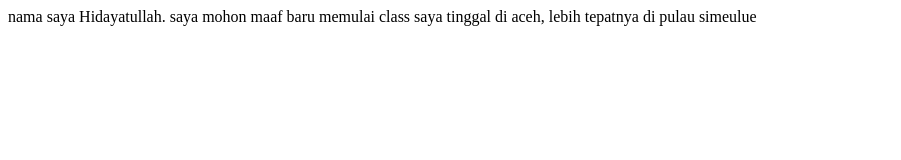
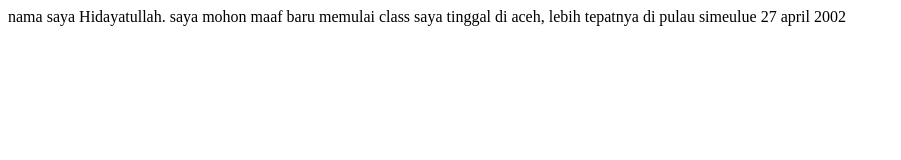
Before and after one commit to hidayath2/new-project-laravel, a plain HTML site: page index.html in a window 1280 px wide. Shown: the whole page, without its empty margins (0-901 px from the left). Drawn offline with Linux system fonts and the light colour scheme.

Commit message:
tgl lahir

```diff
--- a/index.html
+++ b/index.html
@@ -10,5 +10,7 @@
     nama saya Hidayatullah. saya mohon maaf baru memulai class
 
     saya tinggal di aceh, lebih tepatnya di pulau simeulue
+
+    27 april 2002
 </body>
 </html>
```
